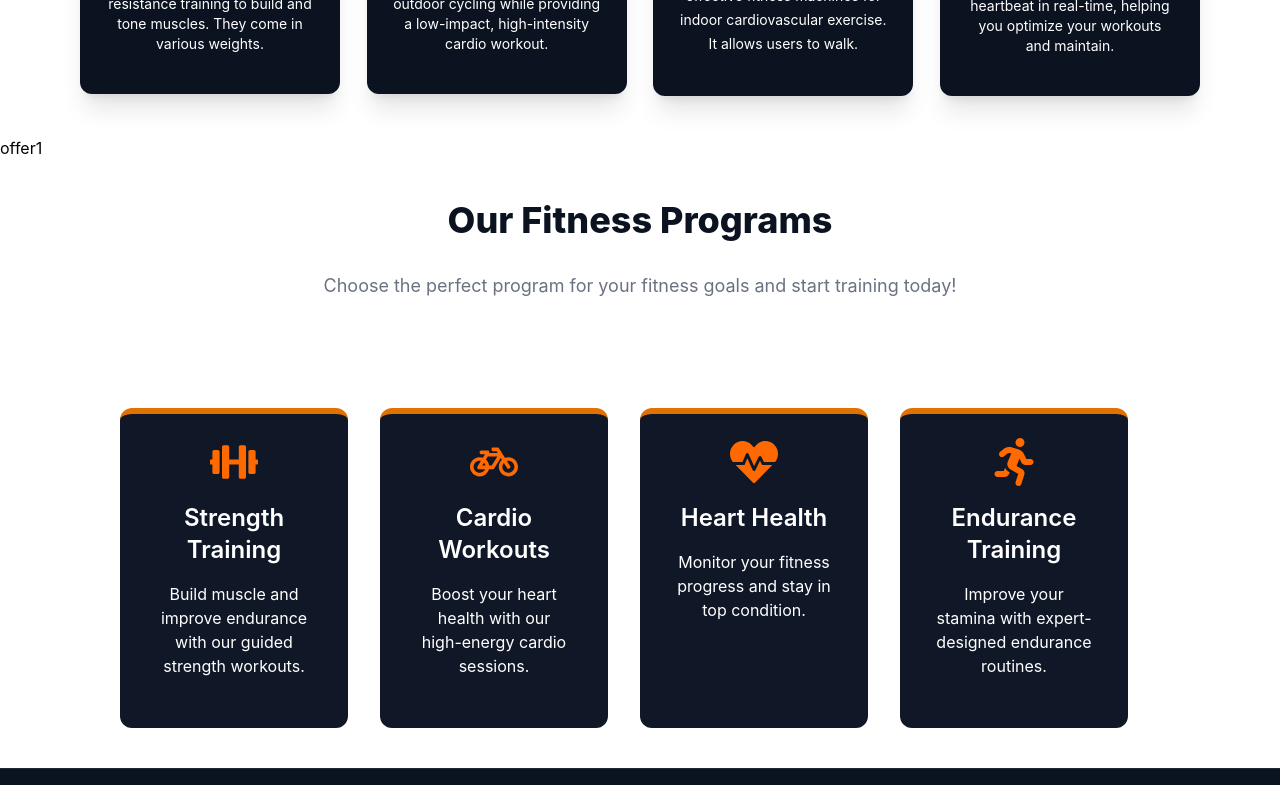
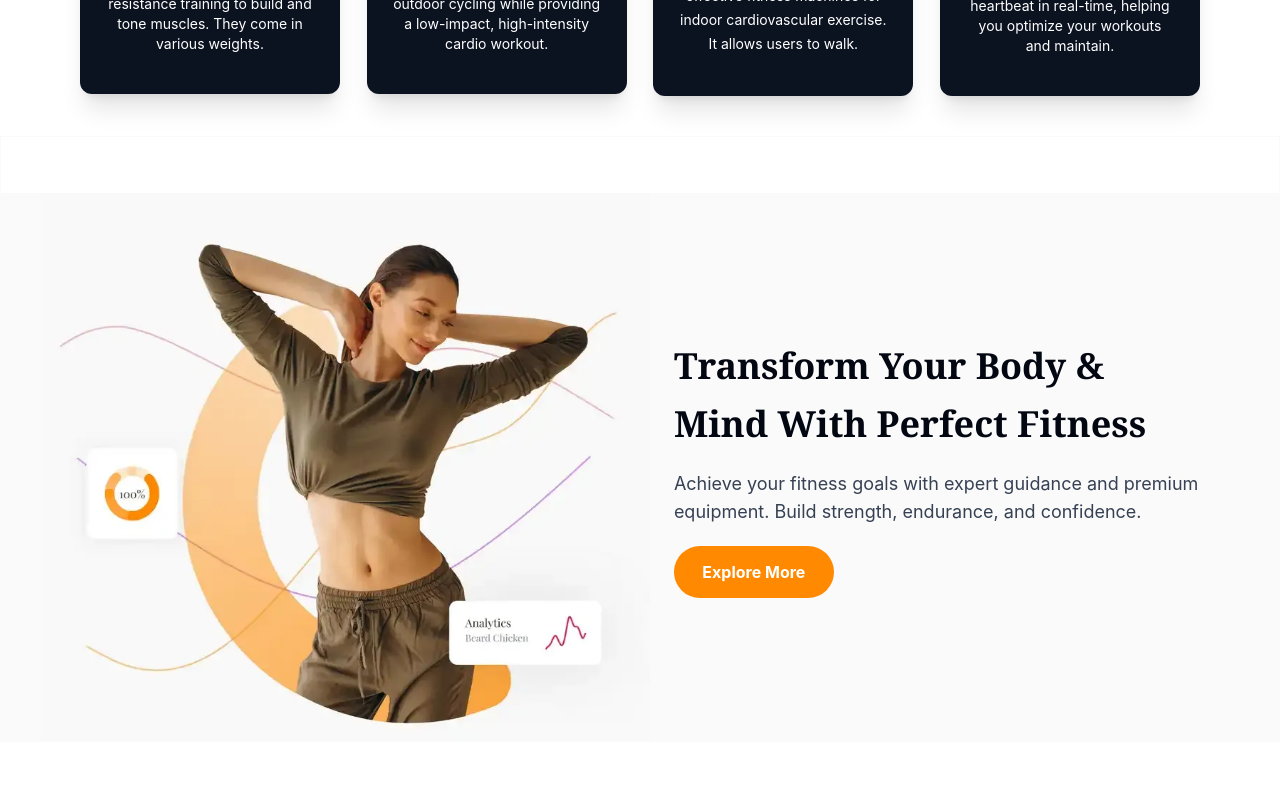
Before and after one commit to ShanzaArooj142/coders-gym-website, a React (Vite) app in the folder coders-gym/: page / in a window 1280 px wide. Shown: the part 1200-1985 px from the top of the page. Built offline with nearby package versions, Linux system fonts and the light colour scheme.

Commit message:
Enhance Blogs component with props for dynamic content and improve layout in App component

```diff
--- a/coders-gym/src/App.jsx
+++ b/coders-gym/src/App.jsx
@@ -14,42 +14,62 @@ const App = () => {
 
      <Home/>
      <Products/>
-     <Blogs/>
+     <div className='border border-neutral-50 '>
+          <Blogs
+           img={"img2.webp"}
+           heading={<h1>Transform Your Body & <br />   Mind With Perfect Fitness</h1>}
+           paragraph={<p>Achieve your fitness goals with expert guidance and premium <br /> equipment. Build strength, endurance, and confidence.</p>}
+           button="Explore More"
+
+          />
+     </div>
+
      <Programs1/>
     <div className='flex flex-row gap-8 ml-30 mr-30 '>
     <Programs
       icon={<FaDumbbell  />}
-      heading={<>Strength <br /> Training</>}
+      heading={<h1>Strength <br /> Training</h1>}
 
     paragraph={
-     <>Build muscle and <br /> improve endurance <br /> with our guided <br /> strength workouts.</>
+     <p>Build muscle and <br /> improve endurance <br /> with our guided <br /> strength workouts.</p>
     }
     />
 
     <Programs
       icon={<FaBicycle />}
-      heading={<>Cardio <br /> Workouts</>}
+      heading={<h1>Cardio <br /> Workouts</h1>}
        paragraph={
-     <>Boost your heart <br /> health with our <br /> high-energy cardio <br /> sessions. </>
+     <p>Boost your heart <br /> health with our <br /> high-energy cardio <br /> sessions. </p>
     }
     />
 
      <Programs
       icon={ <FaHeartbeat/>}
-      heading={<>Heart Health</>}
+      heading={<h1>Heart Health</h1>}
       paragraph={
-     <>Monitor your fitness<br /> progress and stay in <br />top condition.</>
+     <p>Monitor your fitness<br /> progress and stay in <br />top condition.</p>
     }
     />
 
     <Programs
       icon={<FaRunning />}
-      heading= {<>Endurance  <br /> Training</>}
+      heading= {<h1>Endurance  <br /> Training</h1>}
        paragraph={
-     <>Improve your <br /> stamina with expert-  <br /> designed endurance <br />routines. </>
+     <p>Improve your <br /> stamina with expert-  <br /> designed endurance <br />routines. </p>
     }
     />
     </div>
+
+
+     <div className='border border-neutral-50 mt-10 bg-neutral-50 py-10'>
+          <Blogs
+           img={"https://codergym.netlify.app/3.webp"}
+           heading={<h1>Your Health, Our Priority- <br />Stay Strong & Fit</h1>}
+           paragraph={<p>A healthy lifestyle starts with the right mindset. Join us and take the first <br /> step toward a stronger and happier you!</p>}
+           button="Explore More"
+
+          />
+     </div>
      <Offers/>
      <Footer/>
     </div>
--- a/coders-gym/src/components/Blogs.jsx
+++ b/coders-gym/src/components/Blogs.jsx
@@ -1,10 +1,28 @@
 import React from 'react'
 
-const Blogs = () => {
+
+const Blogs = ({img,heading,paragraph,button}) => {
   return (
-    <div>
-      offer1
+  <div id="blogs" className="bg-neutral-50">
+  <div className="flex items-center px-10 mt-14">
+
+    <div className="w-155">
+      <img src={img} alt="" />
     </div>
+
+    <div className="w-1/2 px-6">
+      <h1 className="font-bold text-4xl leading-relaxed text-gray-950 font-serif">
+        {heading}</h1>
+
+      <p className="mt-4 text-gray-700 text-lg ">
+        {paragraph}</p>
+
+      <button className="mt-5 bg-[#FF8901] text-white w-40 h-13 rounded-full font-bold hover:bg-[#f7a03c] transition duration-300">
+        {button}</button>
+
+    </div>
+  </div>
+</div>
   )
 }
 
--- a/coders-gym/src/components/Home.jsx
+++ b/coders-gym/src/components/Home.jsx
@@ -19,7 +19,7 @@ const Home = () => {
           whileInView="visible"
          viewport={{ once: true }}
 
-          className="text-gray-900 font-bold text-6xl mt-40 leading-20">
+          className="text-gray-900 font-semibold text-6xl mt-40 leading-20 font-serif">
             Gym Gives you the <br />
             perfect <span className="text-[#FF8901]">Health</span>
           </motion.h1>
@@ -48,7 +48,7 @@ const Home = () => {
         </div>
 
         <div className="mt-40 mr-10">
-          <img src="/img1.webp" alt="" className="w-120 h-100 cursor-pointer " />
+          <img src="/img1.webp" alt="" className="w-130 h-98 cursor-pointer " />
         </div>
       </div>
     </div>
```
